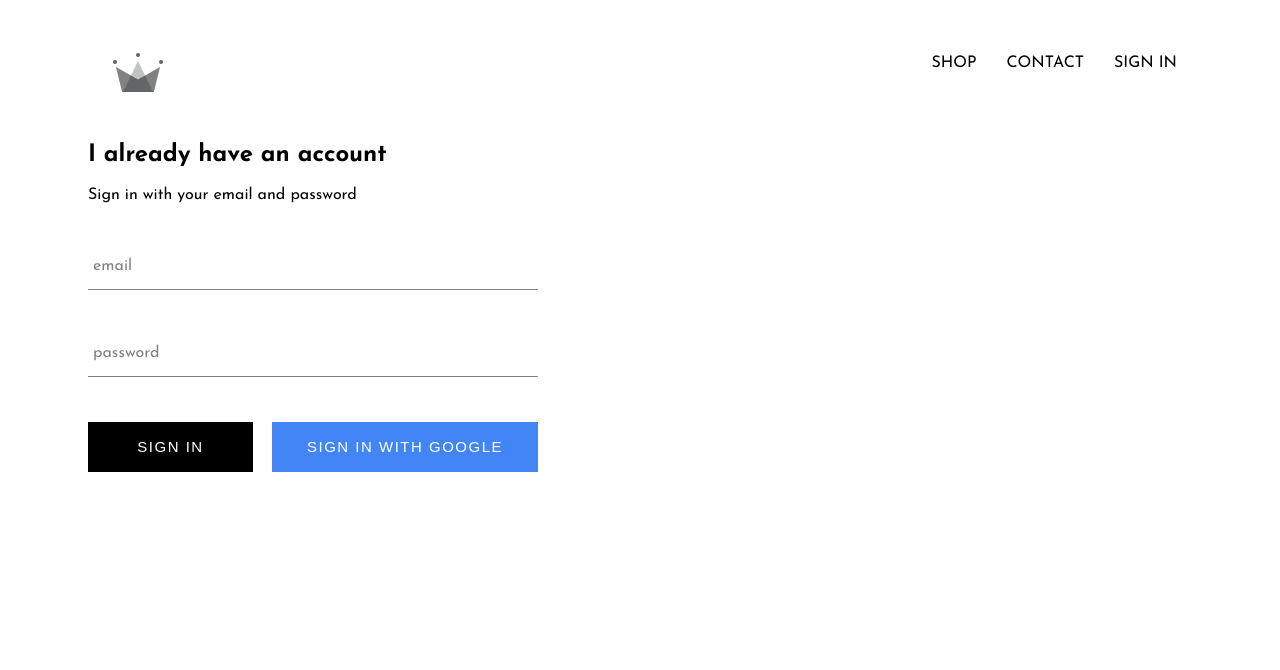
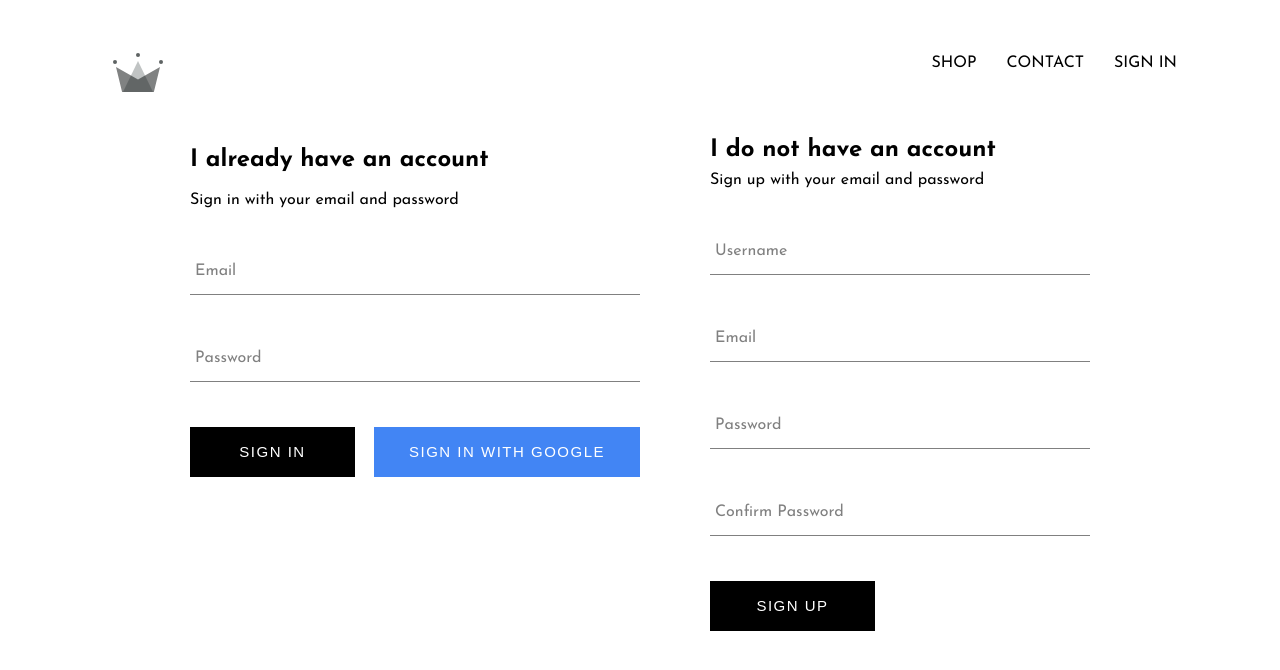
Before and after one commit to Pursuittt/bishel-ecommerce-react, a React (Create React App) app: page /signin in a window 1280 px wide. Shown: the top 670 px of the page. Built offline with nearby package versions, Linux system fonts and the light colour scheme; no server answers.

Commit message:
implemented firebase

```diff
--- a/src/App.js
+++ b/src/App.js
@@ -6,7 +6,7 @@ import ShopPage from './pages/shop/shop.page'
 import Header from './components/header-component/header.component';
 import SignInAndSignUpPage from './pages/sign-in-and-sign-up/sign-in-and-sign-up';
 
-import { auth } from './firebase/firebase';
+import { auth, createUser } from './firebase/firebase';
 
 import './App.css';
 
@@ -22,10 +22,9 @@ class App extends React.Component {
   unsubscribeFromAuth = null;
 
   componentDidMount() {
-    this.unsubscribeFromAuth = auth.onAuthStateChanged(user => {
-      this.setState({ currentUser: user});
-
-      console.log(user);
+    this.unsubscribeFromAuth = auth.onAuthStateChanged(async user => {
+      this.setState({currentUser: user})
+      createUser(user);
     })
   }
 
--- a/src/components/sign-in-component/sign-in.component.jsx
+++ b/src/components/sign-in-component/sign-in.component.jsx
@@ -38,7 +38,7 @@ class SignIn extends React.Component {
 
                     <FormInput name="email"
                     type="email"
-                    label='email'
+                    label='Email'
                     value={this.state.email}
                     handleChange={this.handleChange}
                     required
@@ -47,7 +47,7 @@ class SignIn extends React.Component {
 
                     <FormInput name="password"
                     type="password"
-                    label='password'
+                    label='Password'
                     value={this.state.password}
                     handleChange={this.handleChange}
                     required
--- /dev/null
+++ b/src/components/sign-up-component/sign-up-component.jsx
@@ -0,0 +1,109 @@
+import React from 'react';
+
+import FormInput from '../form-input-component/form-input.component';
+import CustomButton from '../custom-button-component/custom-button.component';
+
+import { auth, createUser } from '../../firebase/firebase';
+
+import './sign-up.styles.scss'
+
+class SignUp extends React.Component {
+    constructor() {
+        super();
+
+        this.state = {
+            displayName: '',
+            email: '',
+            password: '',
+            confirmPassword: '',
+        }
+    }
+
+    handleChange = (event) => {
+        const { name, value } = event.target;
+        this.setState({[name]: value})
+    }
+
+    handleSubmit = async (event) => {
+        event.preventDefault();
+
+        const { displayName, email, password, confirmPassword } = this.state;
+
+        if (password != confirmPassword) {
+            alert('Password don\'t match')
+            return
+        }
+
+        try {
+            const user = {
+                displayName: displayName,
+                email: email
+            }
+            createUser(user);
+            this.setState({
+                displayName: '',
+                email: '',
+                password: '',
+                confirmPassword: '',
+            })
+
+        } catch (err) {
+            console.log("Authentication failed.", err)
+        }
+    }
+
+
+    render() {
+        const { displayName, email, password, confirmPassword } = this.state;
+        return (
+            <div className="sign-up">
+                <h2 className="title">I do not have an account</h2>
+                <span>Sign up with your email and password</span>
+                <form className='sign-up-form' onSubmit={this.handleSubmit}>
+                    <FormInput
+                    type="text"
+                    name="displayName"
+                    label='Username'
+                    value={ displayName }
+                    onChange={ this.handleChange }
+                    required
+                    >
+                    </FormInput>
+
+                    <FormInput
+                    type="email"
+                    name="email"
+                    label='Email'
+                    value={ email }
+                    onChange={ this.handleChange }
+                    required
+                    >
+                    </FormInput>
+
+                    <FormInput
+                    type="password"
+                    name="password"
+                    label='Password'
+                    value={ password }
+                    onChange={ this.handleChange }
+                    required
+                    >
+                    </FormInput>
+
+                    <FormInput
+                    type="password"
+                    name="confirmPassword"
+                    label='Confirm Password'
+                    value={ confirmPassword }
+                    onChange={ this.handleChange }
+                    required
+                    />
+
+                    <CustomButton type="submit">Sign Up</CustomButton>
+                </form>
+            </div>
+        )
+    }
+}
+
+export default SignUp;
--- /dev/null
+++ b/src/components/sign-up-component/sign-up.styles.scss
@@ -0,0 +1,9 @@
+.sign-up {
+  display: flex;
+  flex-direction: column;
+  width: 380px;
+
+  .title {
+    margin: 10px 0;
+  }
+}
--- a/src/firebase/firebase.js
+++ b/src/firebase/firebase.js
@@ -1,5 +1,6 @@
 import { initializeApp } from 'firebase/app';
 import { getAuth, GoogleAuthProvider, signInWithPopup } from 'firebase/auth';
+import { getFirestore, addDoc, collection, query, where, getDocs } from 'firebase/firestore';
 
 const firebaseConfig = {
     apiKey: "AIzaSyC2H2_KIAe1vtmpD9zzQbVGUmGEOPELHes",
@@ -12,6 +13,8 @@ const firebaseConfig = {
 };
 
 const app = initializeApp(firebaseConfig);
+
+// google authentication
 export const auth = getAuth(app);
 export const provider = new GoogleAuthProvider();
 
@@ -20,3 +23,30 @@ export const signInWithGoogle = () => {
         .then()
         .catch()
 }
+
+// firestore
+const firestore = getFirestore();
+const usersCollection = collection(firestore, 'users');
+
+export const createUser = async (user, additionalData) => {
+    if (!user) return;
+
+    // check if user already exist
+    let data = null;
+    const querySnapshot = await getDocs(query(collection(firestore, '/users'), where('email', '==', `${user.email}`)));
+    querySnapshot.forEach((doc) => {
+        data = doc.data();
+    })
+
+    // if it doesn't, create new user
+    if (!data) {
+        addDoc(usersCollection, {
+            name: user.displayName,
+            email: user.email
+        });
+        return true;
+    }
+    else {
+        return false;
+    }
+}
--- a/src/pages/sign-in-and-sign-up/sign-in-and-sign-up.jsx
+++ b/src/pages/sign-in-and-sign-up/sign-in-and-sign-up.jsx
@@ -1,11 +1,15 @@
 import React from 'react';
 
 import SignIn from '../../components/sign-in-component/sign-in.component';
+import SignUp from '../../components/sign-up-component/sign-up-component';
 
 import './sign-in-and-sign-up.styles.scss'
 
 const SignInAndSignUpPage = () => (
-    <SignIn/>
+    <div className="sign-in-and-sign-up">
+        <SignIn/>
+        <SignUp/>
+    </div>
 );
 
 export default SignInAndSignUpPage;
--- a/src/pages/sign-in-and-sign-up/sign-in-and-sign-up.styles.scss
+++ b/src/pages/sign-in-and-sign-up/sign-in-and-sign-up.styles.scss
@@ -0,0 +1,6 @@
+.sign-in-and-sign-up {
+  width: 900px;
+  display: flex;
+  justify-content: space-between;
+  margin: 30px auto;
+}
```
